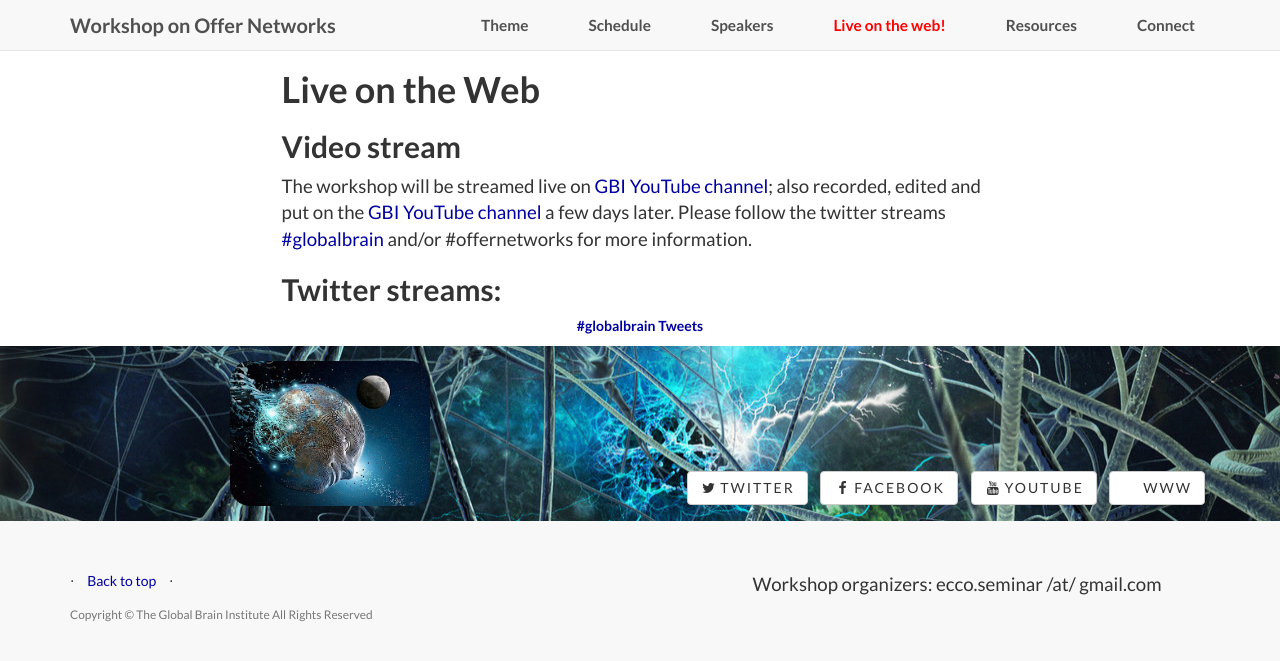
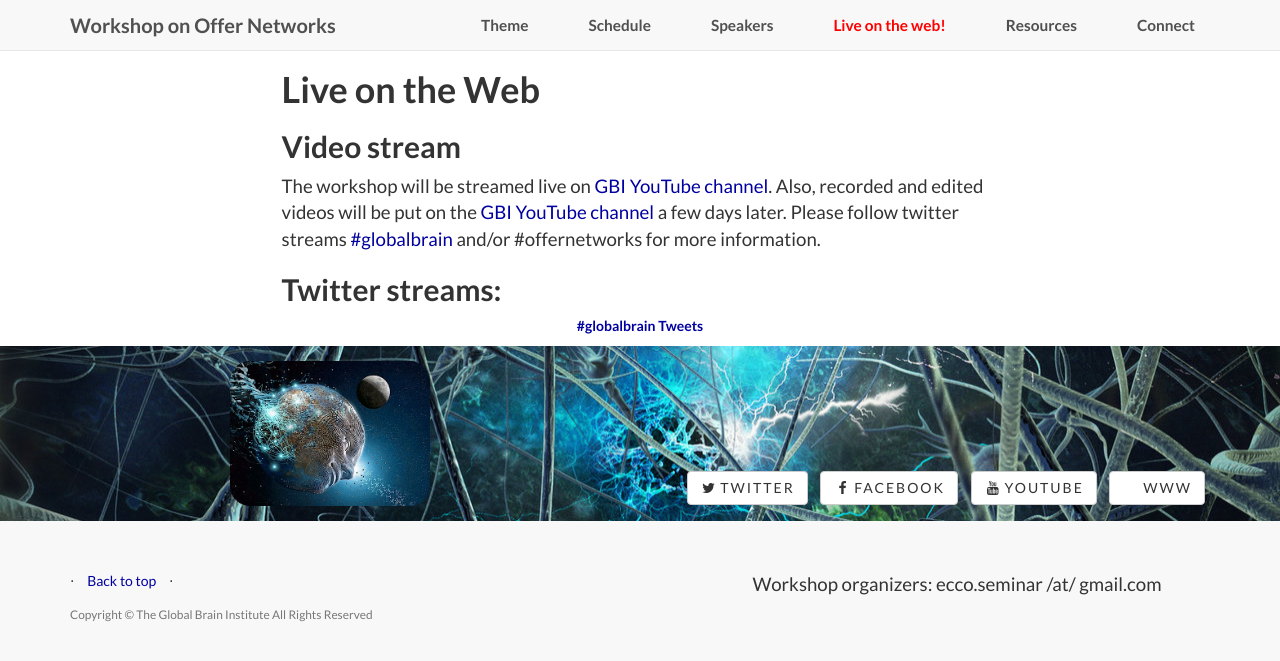
Before and after one commit to globalbraininstitute/onet, a Jekyll site: the page built from pages/live.markdown, in a window 1280 px wide. Shown: the top 661 px of the page. Built offline with Jekyll 4.4.1, drawn with Linux system fonts in a browser that asks for light colours; nearby versions of some CDN libraries; library files that are not in the unit come from our copies; comment, search, counter and statistics services are not loaded.

Commit message:
edited live streaming page

```diff
--- a/pages/live.markdown
+++ b/pages/live.markdown
@@ -9,7 +9,7 @@ comments: false
 
 ## Video stream
 
-The workshop will be streamed live on [GBI YouTube channel](https://www.youtube.com/user/GlobalBrainInstitute); also recorded, edited and put on the [GBI YouTube channel](https://www.youtube.com/channel/UC35JwRtHLC83k8lOgX263Tw) a few days later. Please follow the twitter streams [#globalbrain](https://twitter.com/hashtag/globalbrain) and/or #offernetworks for more information.
+The workshop will be streamed live on [GBI YouTube channel](https://www.youtube.com/user/GlobalBrainInstitute). Also, recorded and edited videos will be put on the [GBI YouTube channel](https://www.youtube.com/channel/UC35JwRtHLC83k8lOgX263Tw) a few days later. Please follow twitter streams [#globalbrain](https://twitter.com/hashtag/globalbrain) and/or #offernetworks for more information.
 
 ##Twitter streams:
 
```
